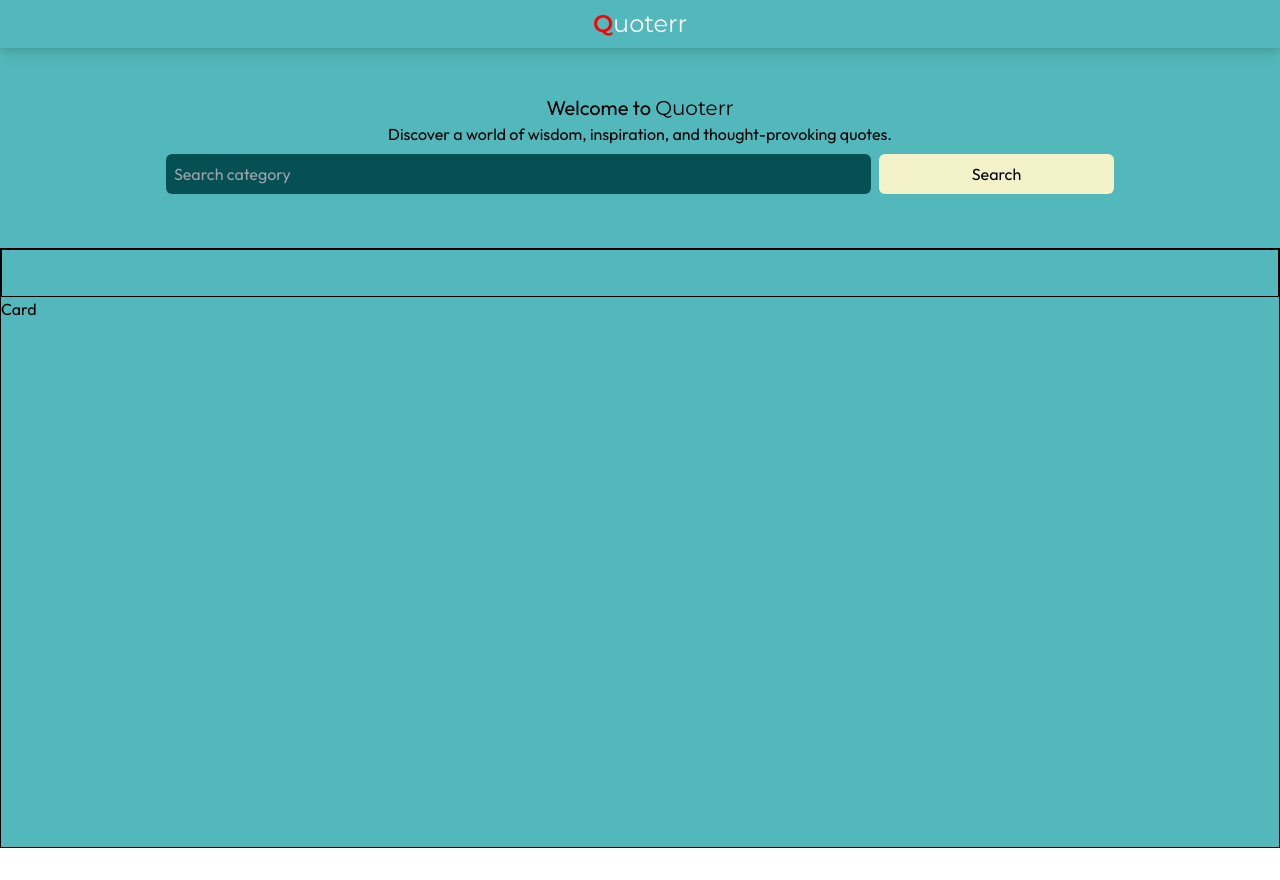
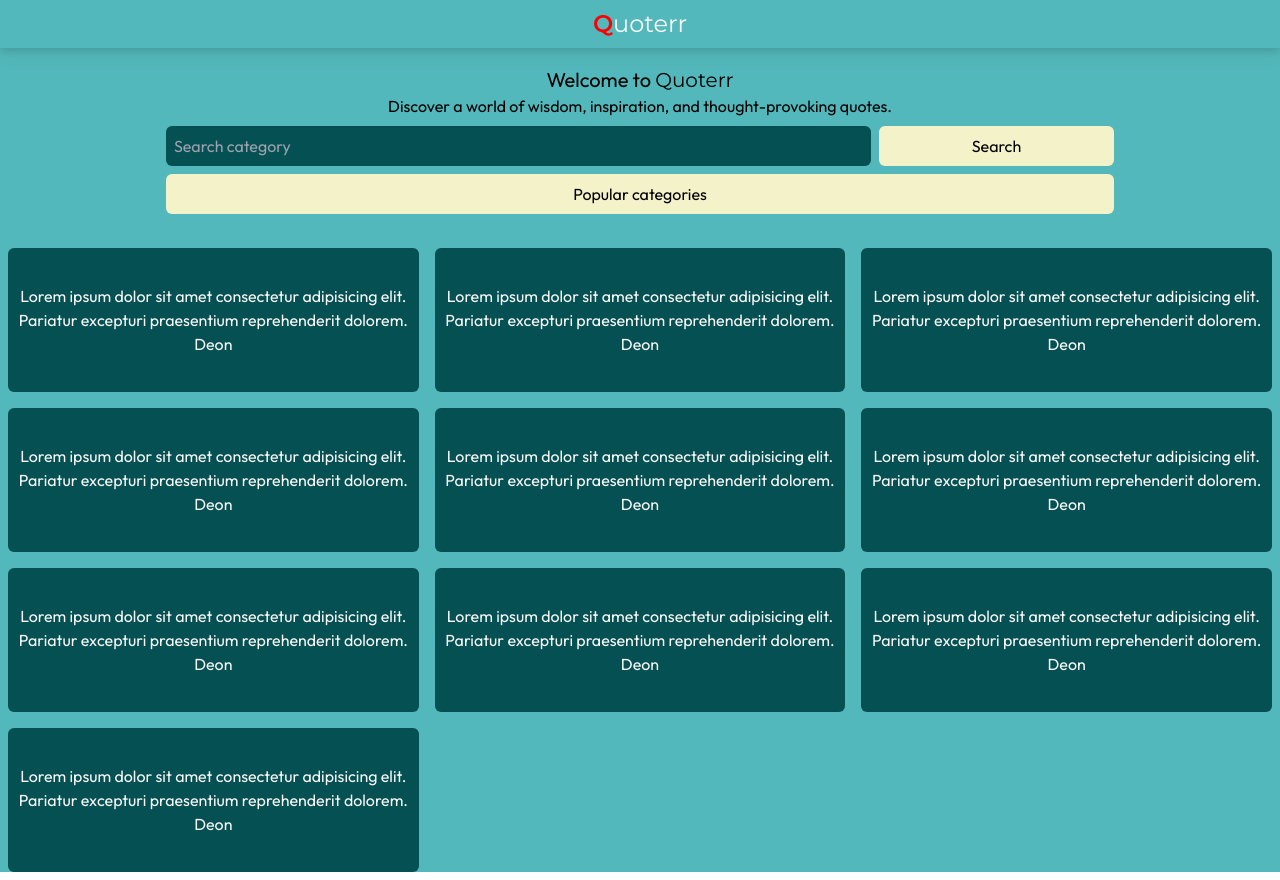
Before and after one commit to irriz-jayy/quoterr, a React (Vite) app: page / in a window 1280 px wide. Before the commit the page ends 848 px from the top, so only its background shows below. Built offline with nearby package versions, Linux system fonts and the light colour scheme.

Commit message:
added quote cards

```diff
--- a/src/App.jsx
+++ b/src/App.jsx
@@ -31,9 +31,13 @@ function App() {
               Search
             </button>
           </div>
+          <div className="flex w-3/4">
+            <button className="w-full h-10 rounded-md my-2 bg-button hover:bg-opacity-30">
+              Popular categories
+            </button>
+          </div>
         </div>
-        <div className="min-h-[75vh] border mt-2">
-          <div className="flex justify-center h-12  border"></div>
+        <div className="min-h-[75vh] grid grid-cols-1 gap-4 m-2 sm:grid-cols-2 md:grid-cols-2 lg:grid-cols-3">
           <Card />
         </div>
       </div>
--- a/src/components/Card.jsx
+++ b/src/components/Card.jsx
@@ -1,7 +1,61 @@
 import React from "react";
 
 function Card() {
-  return <div className="">Card</div>;
+  const quotes = [
+    {
+      text: "Lorem ipsum dolor sit amet consectetur adipisicing elit. Pariatur excepturi praesentium reprehenderit dolorem.",
+      author: "Deon",
+    },
+    {
+      text: "Lorem ipsum dolor sit amet consectetur adipisicing elit. Pariatur excepturi praesentium reprehenderit dolorem.",
+      author: "Deon",
+    },
+    {
+      text: "Lorem ipsum dolor sit amet consectetur adipisicing elit. Pariatur excepturi praesentium reprehenderit dolorem.",
+      author: "Deon",
+    },
+    {
+      text: "Lorem ipsum dolor sit amet consectetur adipisicing elit. Pariatur excepturi praesentium reprehenderit dolorem.",
+      author: "Deon",
+    },
+    {
+      text: "Lorem ipsum dolor sit amet consectetur adipisicing elit. Pariatur excepturi praesentium reprehenderit dolorem.",
+      author: "Deon",
+    },
+    {
+      text: "Lorem ipsum dolor sit amet consectetur adipisicing elit. Pariatur excepturi praesentium reprehenderit dolorem.",
+      author: "Deon",
+    },
+    {
+      text: "Lorem ipsum dolor sit amet consectetur adipisicing elit. Pariatur excepturi praesentium reprehenderit dolorem.",
+      author: "Deon",
+    },
+    {
+      text: "Lorem ipsum dolor sit amet consectetur adipisicing elit. Pariatur excepturi praesentium reprehenderit dolorem.",
+      author: "Deon",
+    },
+    {
+      text: "Lorem ipsum dolor sit amet consectetur adipisicing elit. Pariatur excepturi praesentium reprehenderit dolorem.",
+      author: "Deon",
+    },
+    {
+      text: "Lorem ipsum dolor sit amet consectetur adipisicing elit. Pariatur excepturi praesentium reprehenderit dolorem.",
+      author: "Deon",
+    },
+  ];
+  return (
+    <>
+      {quotes.map((quote, index) => (
+        <div
+          key={index}
+          className="flex flex-col items-center justify-center text-center min-h-36 p-2 rounded-md bg-main2 text-text1"
+        >
+          <p>{quote.text}</p>
+          <p>{quote.author}</p>
+        </div>
+      ))}
+    </>
+  );
 }
 
 export default Card;
```
